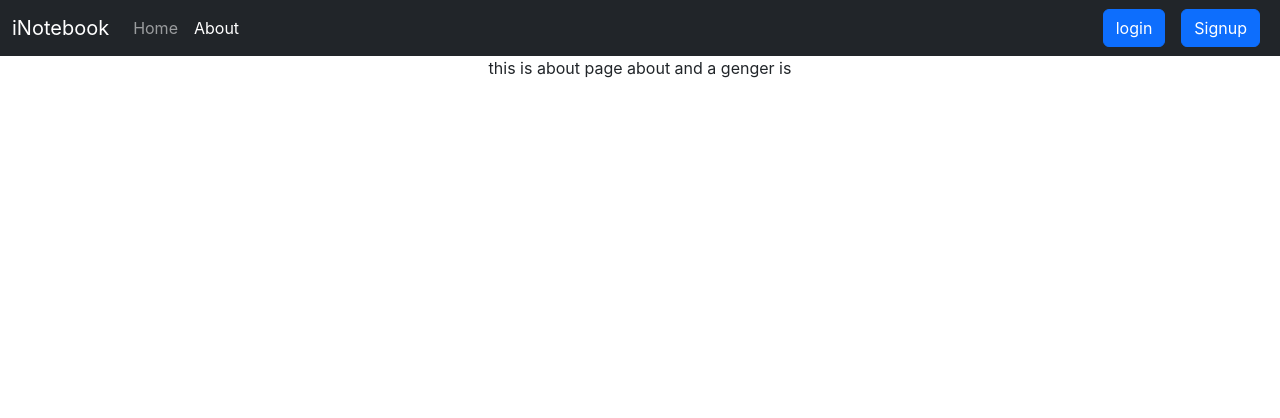
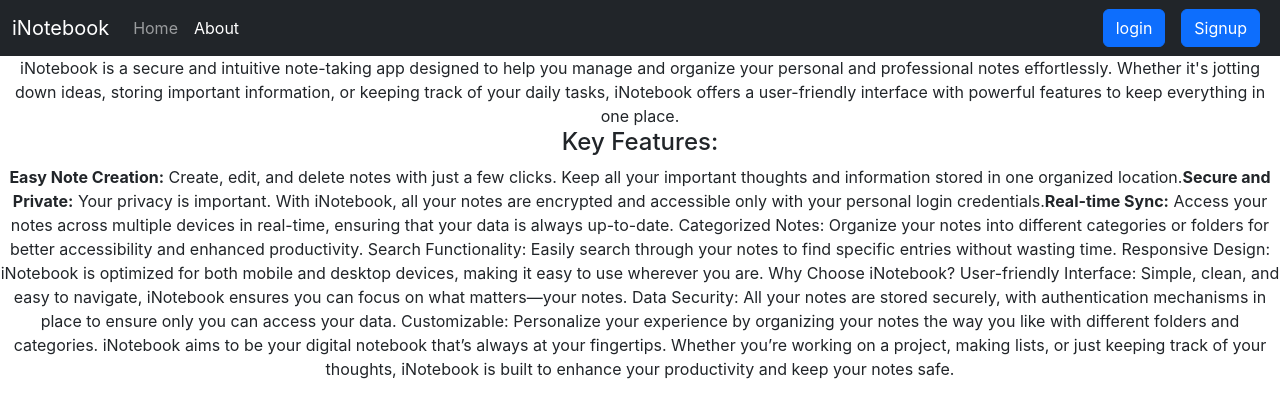
Before and after one commit to DhammaMendhe/inotesbook-cloud, a React (Create React App) app: page /about in a window 1280 px wide. Shown: the top 418 px of the page. Built offline with nearby package versions, Linux system fonts and the light colour scheme.

Commit message:
this is adding token by localstorage that store data in brower and fetchin the individual user's data

```diff
--- a/src/App.js
+++ b/src/App.js
@@ -34,7 +34,6 @@
         <Router>
           <Navbar />
           <Routes>
-
             <Route exact path='/home' element={<Home showalert={showalert} />} />
             <Route exact path='/about' element={<About showalert={showalert}/>}/>
             <Route exact path='/login' element={<Login showalert={showalert}/>} />
--- a/src/Components/About.jsx
+++ b/src/Components/About.jsx
@@ -4,7 +4,24 @@
 
   return (
     <div>
-      this is about page about and a genger is
+iNotebook is a secure and intuitive note-taking app designed to help you manage and organize your personal and professional notes effortlessly. Whether it's jotting down ideas, storing important information, or keeping track of your daily tasks, iNotebook offers a user-friendly interface with powerful features to keep everything in one place.
+
+ <h4>Key Features:</h4>
+<b>Easy Note Creation:</b> Create, edit, and delete notes with just a few clicks. Keep all your important thoughts and information stored in one organized location.
+<b>Secure and Private:</b> Your privacy is important. With iNotebook, all your notes are encrypted and accessible only with your personal login credentials.
+<b>Real-time Sync:</b> Access your notes across multiple devices in real-time, ensuring that your data is always up-to-date.
+Categorized Notes: Organize your notes into different categories or folders for better accessibility and enhanced productivity.
+Search Functionality: Easily search through your notes to find specific entries without wasting time.
+Responsive Design: iNotebook is optimized for both mobile and desktop devices, making it easy to use wherever you are.
+Why Choose iNotebook?
+User-friendly Interface: Simple, clean, and easy to navigate, iNotebook ensures you can focus on what matters—your notes.
+Data Security: All your notes are stored securely, with authentication mechanisms in place to ensure only you can access your data.
+Customizable: Personalize your experience by organizing your notes the way you like with different folders and categories.
+iNotebook aims to be your digital notebook that’s always at your fingertips. Whether you’re working on a project, making lists, or just keeping track of your thoughts, iNotebook is built to enhance your productivity and keep your notes safe.
+
+
+
+
     </div>
   );
 }
--- a/src/Components/Alert.jsx
+++ b/src/Components/Alert.jsx
@@ -11,7 +11,6 @@
   };
   return (
     <div>
-      {/* { console.log("this is alert")} */}
       { props.alert && (
         <div className={`alert alert-${props.alert.type}`} role="alert">
 
--- a/src/Components/Navbar.jsx
+++ b/src/Components/Navbar.jsx
@@ -1,13 +1,16 @@
 import React from "react";
-import { Link, useLocation } from "react-router-dom";
+import { Link, useLocation, useNavigate } from "react-router-dom";
 
 export default function Navbar() {
   let location = useLocation();
-
+  const navigate = useNavigate();
   // useEffect(()=>{
   //   console.log(location);
   // },[location])
-
+  const handlelogout = () => {
+    localStorage.removeItem("token");
+    navigate("/login");
+  };
   return (
     <div>
       <nav className="navbar navbar-expand-lg navbar-dark bg-dark">
@@ -53,12 +56,41 @@
               </li>
             </ul>
 
-            <Link type="button" className="btn btn-primary mx-2" to="/Login">
-              login
-            </Link>
-            <Link type="button" className="btn btn-primary mx-2" to="/Signup">
-              Signup
-            </Link>
+            {!localStorage.getItem("token") ? (
+              <form action="">
+                <Link
+                  type="button"
+                  className="btn btn-primary mx-2"
+                  to="/Login"
+                >
+                  login
+                </Link>
+                <Link
+                  type="button"
+                  className="btn btn-primary mx-2"
+                  to="/Signup"
+                >
+                  Signup
+                </Link>
+              </form>
+            ) : (
+              <div className="container d-flex justify-content-end">
+                <button
+                  type="button"
+                  className="btn btn-primary mx-2"
+                  onClick={handlelogout}
+                >
+                  user info
+                </button>
+                <button
+                  type="button"
+                  className="btn btn-primary mx-2"
+                  onClick={handlelogout}
+                >
+                  logout
+                </button>
+               </div>
+            )}
           </div>
         </div>
       </nav>
--- a/src/Components/Notes.jsx
+++ b/src/Components/Notes.jsx
@@ -1,4 +1,5 @@
 import React, { useEffect, useContext, useRef, useState } from "react";
+import { useNavigate } from "react-router-dom";
 import Noteitems from "./Noteitems";
 import notecContext from "../Context/noteContext";
 import Addnotes from "./Addnotes";
@@ -6,9 +7,17 @@
 export default function Notes(props) {
   const context = useContext(notecContext);
   const { notes, fetchnotes, editNotes } = context;
-const {showalert} = props;
+  const { showalert } = props;
+  const navigate = useNavigate();
+
   useEffect(() => {
-    fetchnotes();
+    if (localStorage.getItem('token')) {
+      fetchnotes();
+      console.log('token')
+
+    } else {
+      navigate("/login");
+    }
   }, []);
 
   const [note, setnote] = useState({
@@ -27,20 +36,18 @@
       id: curnote._id,
       etitle: curnote.title,
       edescription: curnote.description,
-      etag: curnote.tag
+      etag: curnote.tag,
     });
     // props.showalert("logged in successfully","success");
-
   };
 
   const handleClick = (e) => {
     console.log("updating note", note);
     // e.preventDefault();
     editNotes(note.id, note.etitle, note.edescription, note.etag);
-    props.showalert("note updated successfully","success");
+    props.showalert("note updated successfully", "success");
 
     refClose.current.click(); // addNotes(note.title,note.description,note.tag )
-
   };
 
   const onChange = (e) => {
@@ -49,7 +56,7 @@
 
   return (
     <>
-      <Addnotes  showalert={showalert}/>
+      <Addnotes showalert={showalert} />
 
       <button
         type="button"
@@ -163,7 +170,12 @@
 
         {notes.map((note) => {
           return (
-            <Noteitems key={note._id} updatenotes={updatenotes} note={note}  showalert={props.showalert}/>
+            <Noteitems
+              key={note._id}
+              updatenotes={updatenotes}
+              note={note}
+              showalert={props.showalert}
+            />
           );
         })}
       </div>
--- a/src/Components/loginSignup/Signup.jsx
+++ b/src/Components/loginSignup/Signup.jsx
@@ -23,10 +23,14 @@
 
     const json = await response.json();
     console.log(json);
+
     if(json.success){
-      localStorage.setItem("token", json.authtoken);
+      console.log("Token saved successfully.");
+
+      localStorage.setItem("token",json.authtoken);
+
+      props.showalert("logged in successfully","success");
       navigate("/home");
-      props.showalert("logged in successfully","success");
 
     }
     else{
@@ -39,8 +43,11 @@
     setcredentials({ ...credentials, [e.target.name]: e.target.value });
   };
   return (
-    <div className="container d-flex justify-content-center">
+    <div className="mt-3">
+      <h1>Ceate an account for using iNotebook app</h1>
+    <div className="container d-flex justify-content-center ">
       <form className="border w-50  my-5" onSubmit={handleClick}>
+
         <div className="form-group ">
           <div className="form-group ">
             <label htmlFor="exampleInputPassword1">Name</label>
@@ -95,5 +102,6 @@
         </button>
       </form>
     </div>
+    </div>
   );
 }
--- a/src/Context/NotesStates.js
+++ b/src/Context/NotesStates.js
@@ -16,7 +16,7 @@
         method: "GET",
         headers: {
           'Content-Type': 'application/json',
-          'auth-token': 'eyJhbGciOiJIUzI1NiIsInR5cCI6IkpXVCJ9.eyJ1c2VyIjp7ImlkIjoiNjZiNjVlZjgyYWFiYzJiNTkwZTVhZjk4In0sImlhdCI6MTcyMzIyNzk2OH0.UjQsb4BpYntRfmR-e4qvMAefi1piGcP4Tl_S1ko9zaI'
+          'auth-token': localStorage.getItem('token')
         }
       });
     const json = await response.json();
@@ -35,7 +35,10 @@
         method: "POST",
         headers: {
           'Content-Type': 'application/json',
-          'auth-token': 'eyJhbGciOiJIUzI1NiIsInR5cCI6IkpXVCJ9.eyJ1c2VyIjp7ImlkIjoiNjZiNjVlZjgyYWFiYzJiNTkwZTVhZjk4In0sImlhdCI6MTcyMzIyNzk2OH0.UjQsb4BpYntRfmR-e4qvMAefi1piGcP4Tl_S1ko9zaI'
+          'auth-token': localStorage.getItem('token')
+
+          // 'eyJhbGciOiJIUzI1NiIsInR5cCI6IkpXVCJ9.eyJ1c2VyIjp7ImlkIjoiNjZiNjVlZjgyYWFiYzJiNTkwZTVhZjk4In0sImlhdCI6MTcyNTgxNTYwMH0.yoNJmH-Ogu9W3J0bkkG9gl_C5p1paE5ur49l9clHY8w'
+          // localStorage.getItem('token')
         },
         body: JSON.stringify({ title, description, tag })
 
@@ -55,7 +58,7 @@
         method: 'DELETE',
         headers: {
           'Content-Type': 'application/json',
-          'auth-token': 'eyJhbGciOiJIUzI1NiIsInR5cCI6IkpXVCJ9.eyJ1c2VyIjp7ImlkIjoiNjZiNjVlZjgyYWFiYzJiNTkwZTVhZjk4In0sImlhdCI6MTcyMzIyNzk2OH0.UjQsb4BpYntRfmR-e4qvMAefi1piGcP4Tl_S1ko9zaI'
+          'auth-token': localStorage.getItem('token')
         }
       });
     const json = response.json();
@@ -76,7 +79,7 @@
         method: "PUT",
         headers: {
           'Content-Type': 'application/json',
-          'auth-token': 'eyJhbGciOiJIUzI1NiIsInR5cCI6IkpXVCJ9.eyJ1c2VyIjp7ImlkIjoiNjZiNjVlZjgyYWFiYzJiNTkwZTVhZjk4In0sImlhdCI6MTcyMzIyNzk2OH0.UjQsb4BpYntRfmR-e4qvMAefi1piGcP4Tl_S1ko9zaI'
+          'auth-token': localStorage.getItem('token')
         },
         body: JSON.stringify({ title, description, tag })
 
--- /dev/null
+++ b/src/Context/tempCodeRunnerFile.js
@@ -0,0 +1 @@
+eyJhbGciOiJIUzI1NiIsInR5cCI6IkpXVCJ9.eyJ1c2VyIjp7ImlkIjoiNjZiNjVlZjgyYWFiYzJiNTkwZTVhZjk4In0sImlhdCI6MTcyMzIyNzk2OH0.UjQsb4BpYntRfmR-e4qvMAefi1piGcP4Tl_S1ko9zaI
```
Also changed, not shown: src/Components/loginSignup/Login.jsx (+14 -19 lines), 2 other files (tests, documents, lock files or other folders).
